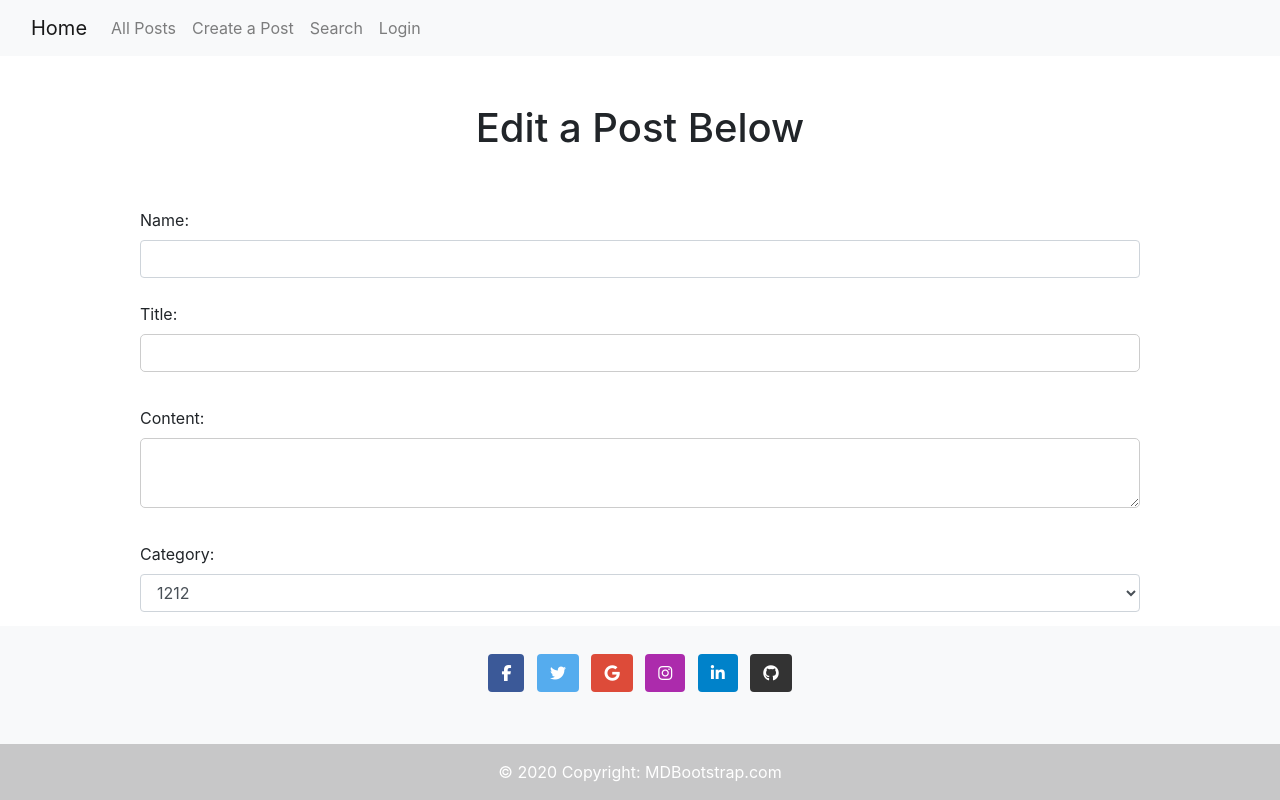
After one commit to teandra-davis/ITSC3155_FinalProject, a Flask app: template templates/edit.html in a window 1280 px wide. The commit adds this page. Run offline with Flask 3, Linux system fonts and the light colour scheme; the template is opened without the code that fills it, so the values that code supplies are empty; some libraries are stand-ins or nearby versions.

Commit message:
Added the final implementations of CRUD

```diff
--- a/app.py
+++ b/app.py
@@ -47,6 +47,41 @@ def create_post():
     created_post = post_repository_singleton.create_post(title, author_name, content, category)
     return redirect(f'/post/{created_post.post_id}')
 
+#Return the editing html
+@app.get('/post/<int:post_id>/edit')
+def get_edit_post(post_id: int):
+    post = post_repository_singleton.get_post_by_id(post_id)
+    return render_template('edit.html', post = post)
+
+#Handles editing
+@app.post('/post/<int:post_id>')
+def update_post(post_id: int):
+    author_name = request.form.get('author', '')
+    title = request.form.get('title', '')
+    content = request.form.get('content','')
+    category = request.form.get('category')
+    post = post_repository_singleton.get_post_by_id(post_id)
+    post_repository_singleton.update_post(post_id, title, author_name, content, category)
+
+    if title is not None:
+        post.title = title
+    if author_name is not None:
+        post.author = author_name
+    if content is not None:
+        post.content = content
+    if category is not None:
+        post.category = category
+
+    db.session.commit()
+    return redirect(f'/post/{post_id}')
+
+#Handles the delete
+@app.post('/post/<int:post_id>/delete')
+def delete_post(post_id: int):
+    post_repository_singleton.delete_post(post_id)
+    return redirect(f'/post/all')
+
+
 #Searching all posts
 #@app.route('/search', methods=['POST'])
 #def search():
--- a/templates/base.html
+++ b/templates/base.html
@@ -34,7 +34,7 @@
                         <a class="nav-link{% if create_rating_active %} active{% endif %}" href="/post/create">Create a Post</a>
                     </li>
                     <li class="nav-item">
-                        <a class="nav-link{% if search_active %} active{% endif %}" href="/">Search</a>
+                        <a class="nav-link{% if search_active %} active{% endif %}" href="/post/search">Search</a>
                     </li>
                     <li class="nav-item">
                       <a class="nav-link{% if search_active %} active{% endif %}" href="/login">Login</a>
--- /dev/null
+++ b/templates/edit.html
@@ -0,0 +1,42 @@
+{% extends 'base.html' %}
+
+{% block title %}<title>Edit Post</title>{% endblock %}
+    {% block body %}
+    <div class = "container-fluid pt-7">
+      <div class="text-center py-5">
+        <h1>Edit a Post Below</h1>
+      </div>
+
+      <form action="/post/{{ post.post_id }}" method="POST">
+          <label for="title" class = "form-label">Name:</label>
+          <input type="text" id="author" name="author" class = "form-control" value = "{{ post.author }}"required>
+
+          <br>
+
+          <label for="title" class = "form-label">Title:</label>
+          <input type="text" id="title" name="title" class = "form-control" value="{{ post.title }}"required>
+
+          <br>
+
+          <label for="content" class = "form-label">Content:</label>
+          <textarea type="text" id="content" name="content" class = "form-control" required>{{ post.content }}</textarea>
+
+          <br>
+
+          <label for="category" class = "form-label">Category:</label>
+          <select name = "category" class="form-control form-select-lg mb-3" aria-label="Default select example" required>
+            <option {% if post.category == '1212' %}selected{% endif %} value="1212">1212</option>
+            <option {% if post.category == '1213' %}selected{% endif %} value="1213">1213</option>
+            <option {% if post.category == '2214' %}selected{% endif %} value="2214">2214</option>
+            <option {% if post.category == '3155' %}selected{% endif %} value="3155">3155</option>
+          </select>
+
+          <br>
+
+          <div class="text-center">
+            <button type="submit" class = "btn btn-primary">Submit</button>
+          </div>
+
+      </form>
+  </div>
+{% endblock %}
```
Also changed, not shown: src/repositories/post_repository.py (+21 -0 lines), templates/single_post.html (+20 -1 lines), schema.sql (line endings or trailing spaces).
